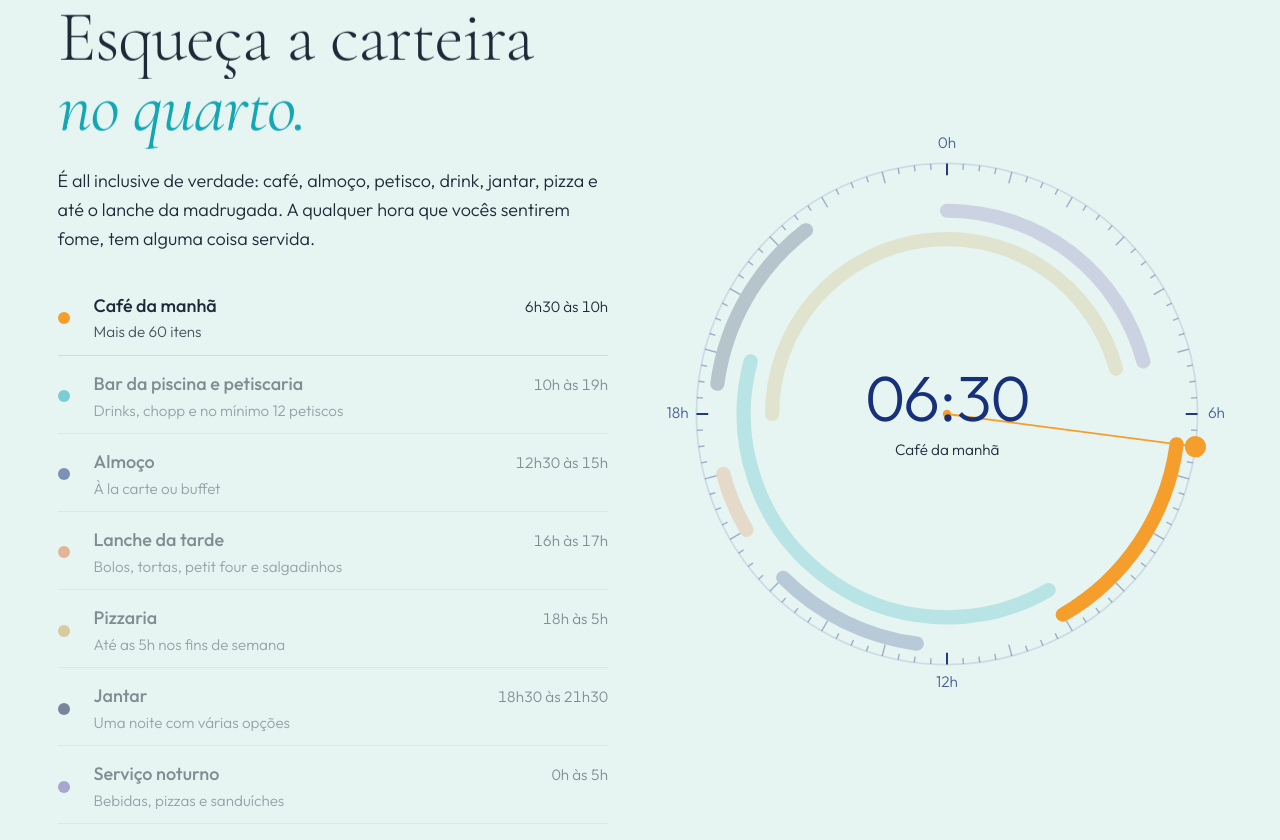
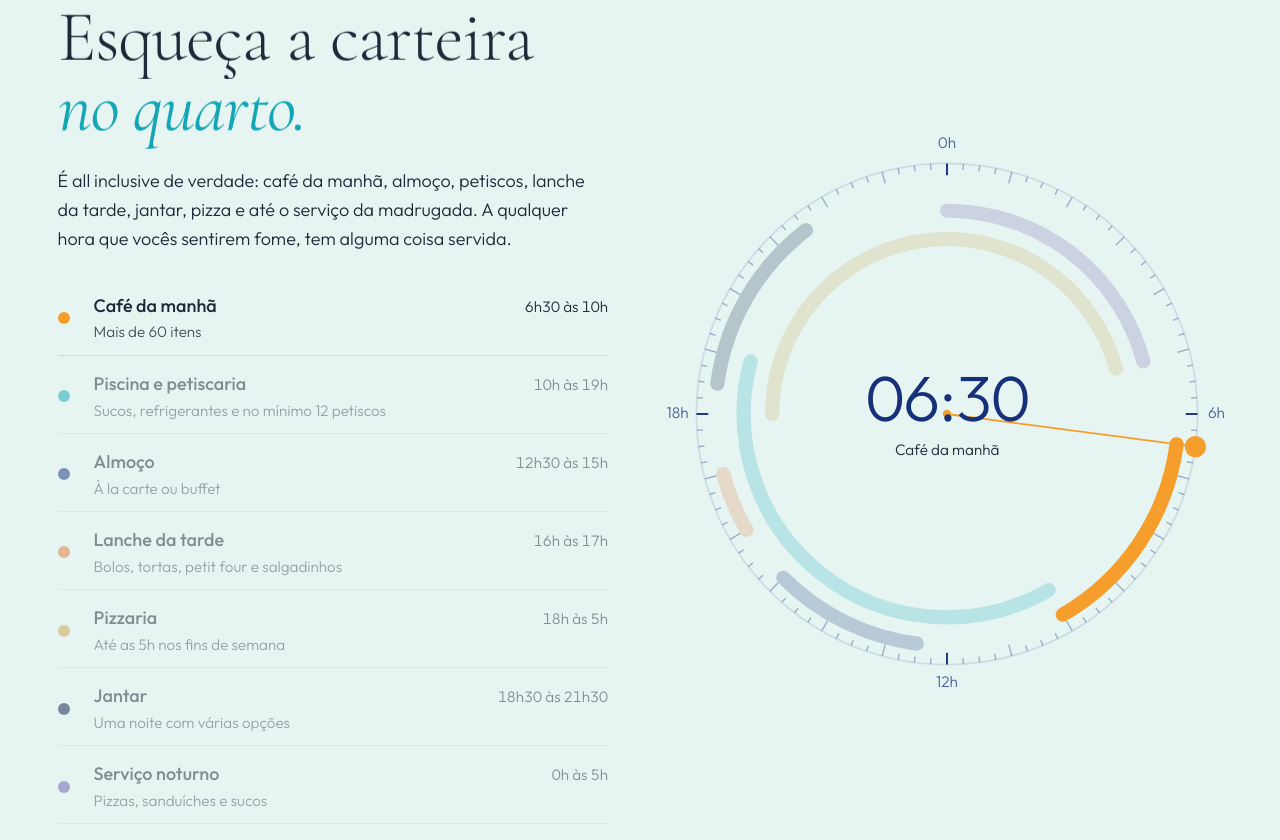
Before and after one commit to israelfelipe-dev/bodas-logos, a plain HTML site: page index.html in a window 1280 px wide. Shown: the part 3820-4660 px from the top of the page. Drawn offline with nearby package versions, Linux system fonts and the light colour scheme.

Commit message:
Tira o destaque de bebidas alcoólicas do texto
O público é majoritariamente cristão. As bebidas seguem inclusas, mas o site
fala de sucos, refrigerantes e petiscos em vez de chopp e drinks.

Co-Authored-By: Claude Opus 5.5 <noreply@anthropic.com>
Claude-Session: https://claude.ai/code/session_01BuBshvrcAKVWCqfvFF8uyV

```diff
--- a/index.html
+++ b/index.html
@@ -641,7 +641,7 @@ html.anim .rv{opacity:0;transform:translateY(28px)}
     <div class="ai-pin" id="aiPin">
       <div>
         <h2 class="t-lg split">Esqueça a carteira <em class="hl-turq">no quarto.</em></h2>
-        <p class="lead rv" style="margin-top:24px">É all inclusive de verdade: café, almoço, petisco, drink, jantar, pizza e até o lanche da madrugada. A qualquer hora que vocês sentirem fome, tem alguma coisa servida.</p>
+        <p class="lead rv" style="margin-top:24px">É all inclusive de verdade: café da manhã, almoço, petiscos, lanche da tarde, jantar, pizza e até o serviço da madrugada. A qualquer hora que vocês sentirem fome, tem alguma coisa servida.</p>
         <ul class="svc" id="svcList"></ul>
       </div>
       <div class="clock" id="clock" role="img" aria-label="Relógio de 24 horas com os horários de cada serviço do all inclusive">
@@ -654,8 +654,8 @@ html.anim .rv{opacity:0;transform:translateY(28px)}
       <article class="ai-card c-bar">
         <div class="ph"><img src="img/bar-piscina-800.webp" srcset="img/bar-piscina-800.webp 800w, img/bar-piscina-1600.webp 1536w" sizes="(max-width:900px) 92vw, 55vw" width="800" height="533" loading="lazy" alt="Piscina do hotel com o bar de palha e espreguiçadeiras"></div>
         <div class="tx">
-          <h3>O bar da piscina, <em>das 10h às 19h</em></h3>
-          <p>Chopp, cervejas, vinho, espumante, destilados e coquetéis nacionais, sucos, água e refrigerante. Na petiscaria, no mínimo 12 opções por dia, como costelinha, camarão empanado, croquete, mini kibe e carne de sol com queijo coalho. O cardápio muda todo dia.</p>
+          <h3>Piscina e petiscaria, <em>das 10h às 19h</em></h3>
+          <p>Sucos, água e refrigerante à vontade na beira da piscina. Na petiscaria, no mínimo 12 opções por dia, como costelinha, camarão empanado, croquete, mini kibe e carne de sol com queijo coalho. O cardápio muda todo dia.</p>
         </div>
       </article>
       <article class="ai-card c-cafe">
@@ -678,7 +678,6 @@ html.anim .rv{opacity:0;transform:translateY(28px)}
           <p>A pizzaria abre às 18h e, nos fins de semana, vai até as 5h da manhã. Da meia-noite às 5h ainda tem o serviço noturno.</p>
           <ul>
             <li>Pizzas e sanduíches</li>
-            <li>Chopp e cervejas nacionais</li>
             <li>Sucos e refrigerantes</li>
             <li>Água no frigobar do quarto</li>
           </ul>
@@ -849,7 +848,7 @@ html.anim .rv{opacity:0;transform:translateY(28px)}
     <div class="rv">
       <details><summary>O valor é por pessoa ou por casal?</summary><p>Por casal. São R$ 2.800 à vista no Pix, 8x de R$ 350 no Pix ou no boleto, ou 10x de R$ 300 no cartão.</p></details>
       <details><summary>O que está incluso?</summary><p>O ônibus de Natal até o hotel e de volta, com parada em Porto de Galinhas, as 2 noites no El Aram Beach Cabo com all inclusive 24 horas, a camiseta com o nome do casal, a plaquinha da boda e a Noite das Bodas.</p></details>
-      <details><summary>Bebida alcoólica entra no all inclusive?</summary><p>Entra. Chopp, cervejas nacionais, vinho, espumante, destilados e coquetéis nacionais, além de sucos, água e refrigerante. Ficam de fora só as bebidas importadas ou que não estão no cardápio do hotel.</p></details>
+      <details><summary>As bebidas estão inclusas?</summary><p>Sim. Sucos, água, refrigerante e as demais bebidas do cardápio do hotel entram no all inclusive. Ficam de fora só as importadas ou que não estão no cardápio.</p></details>
       <details><summary>O que não está incluso?</summary><p>No hotel: bebidas importadas, lavanderia, telefone e cofre. O frigobar do quarto vem com água mineral. Gastos pessoais na parada de Porto de Galinhas também ficam por conta de cada casal.</p></details>
       <details><summary>A que horas é a saída e onde é o embarque?</summary><p>A saída de Natal é na sexta, 30 de julho, às 2h da manhã. O ponto de embarque é informado aos casais confirmados.</p></details>
       <details><summary>Que horas a gente chega no hotel?</summary><p>O check-in é às 14h de sexta, depois da manhã em Porto de Galinhas, e o almoço já é no hotel. A saída é no domingo, depois do almoço, com retorno a Natal às 13h.</p></details>
@@ -969,12 +968,12 @@ tick();setInterval(tick,1000);
 /* ---------- Clock (24h all inclusive) ---------- */
 var SVC=[
   {n:'Café da manhã',d:'Mais de 60 itens',a:6.5,b:10,r:196,c:'#F59E2B',t:'6h30 às 10h'},
-  {n:'Bar da piscina e petiscaria',d:'Drinks, chopp e no mínimo 12 petiscos',a:10,b:19,r:172,c:'#13A7B5',t:'10h às 19h'},
+  {n:'Piscina e petiscaria',d:'Sucos, refrigerantes e no mínimo 12 petiscos',a:10,b:19,r:172,c:'#13A7B5',t:'10h às 19h'},
   {n:'Almoço',d:'À la carte ou buffet',a:12.5,b:15,r:196,c:'#16307A',t:'12h30 às 15h'},
   {n:'Lanche da tarde',d:'Bolos, tortas, petit four e salgadinhos',a:16,b:17,r:196,c:'#E07A3A',t:'16h às 17h'},
   {n:'Pizzaria',d:'Até as 5h nos fins de semana',a:18,b:29,r:148,c:'#C9A24A',t:'18h às 5h'},
   {n:'Jantar',d:'Uma noite com várias opções',a:18.5,b:21.5,r:196,c:'#0B1A45',t:'18h30 às 21h30'},
-  {n:'Serviço noturno',d:'Bebidas, pizzas e sanduíches',a:24,b:29,r:172,c:'#6B5BA8',t:'0h às 5h'}
+  {n:'Serviço noturno',d:'Pizzas, sanduíches e sucos',a:24,b:29,r:172,c:'#6B5BA8',t:'0h às 5h'}
 ];
 var NS='http://www.w3.org/2000/svg', CX=220, CY=220;
 var svg=D.getElementById('clockSvg'), list=D.getElementById('svcList');
```
